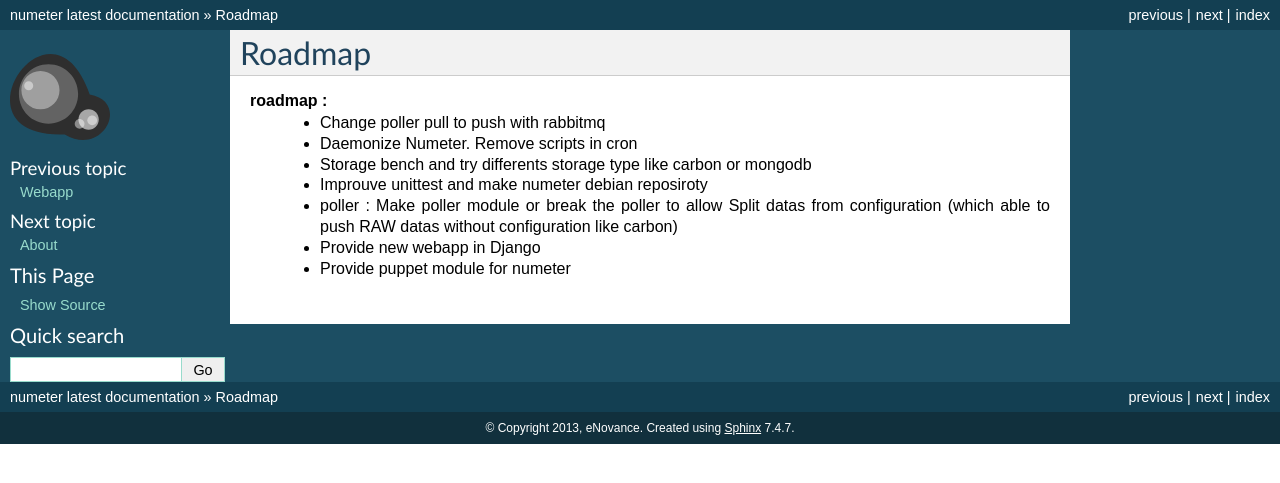
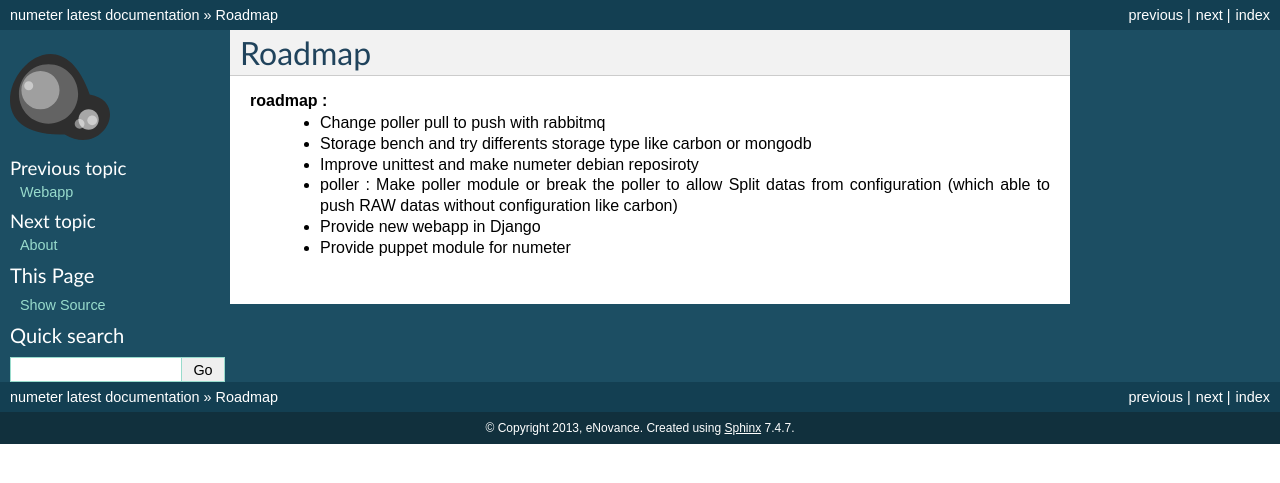
Before and after one commit to redhat-cip/numeter, a Sphinx documentation site: the page built from docs/roadmap.rst, in a window 1280 px wide. Shown: the top 483 px of the page. Built offline with Sphinx 7.4.7, drawn with Linux system fonts in a browser that asks for light colours.

Commit message:
Update roadmap

```diff
--- a/docs/roadmap.rst
+++ b/docs/roadmap.rst
@@ -9,9 +9,8 @@ Roadmap
 
 **roadmap :**
   * Change poller pull to push with rabbitmq
-  * Daemonize Numeter. Remove scripts in cron
   * Storage bench and try differents storage type like carbon or mongodb
-  * Improuve unittest and make numeter debian reposiroty
+  * Improve unittest and make numeter debian reposiroty
   * poller : Make poller module or break the poller to allow Split datas from configuration (which able to push RAW datas without configuration like carbon)
   * Provide new webapp in Django
   * Provide puppet module for numeter
```
